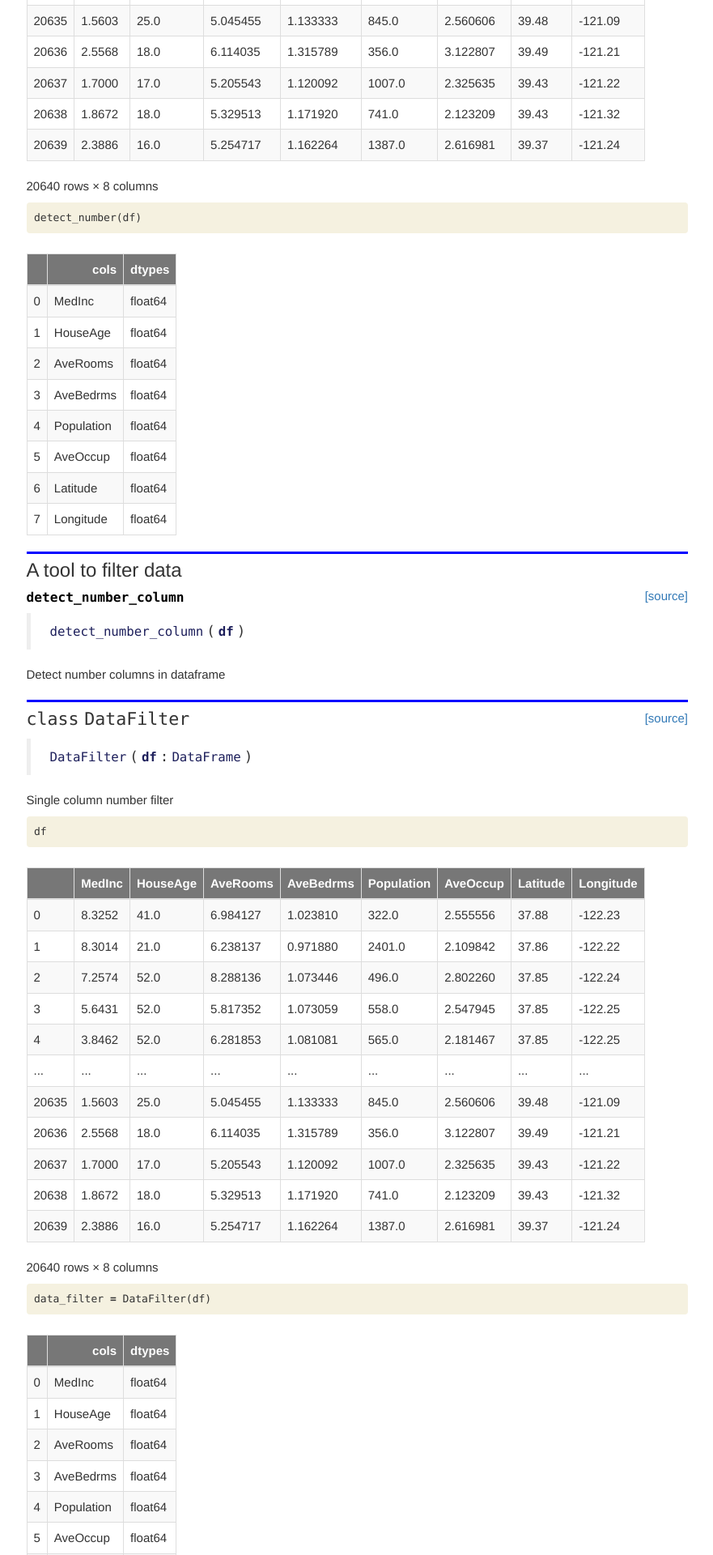
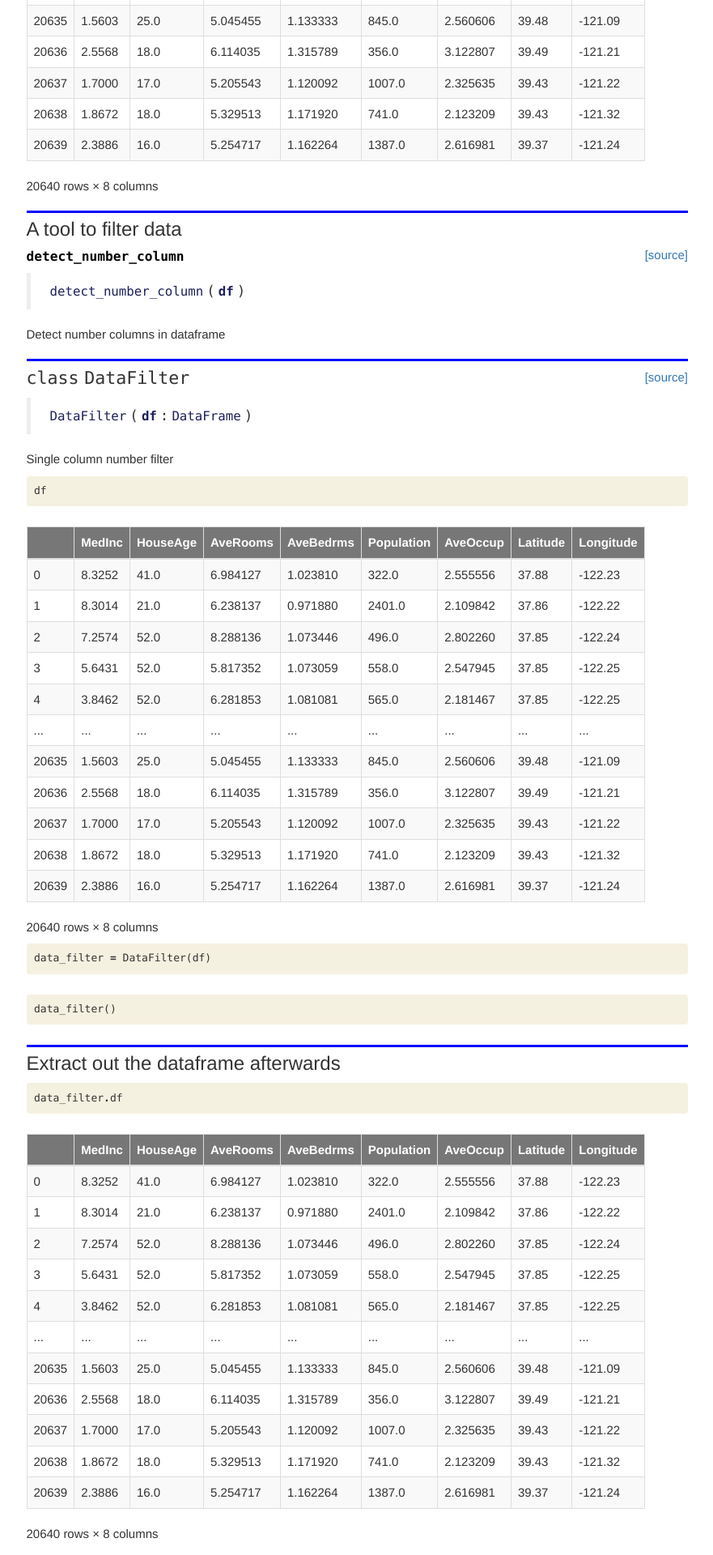
Before and after one commit to raynardj/forgebox, a Jekyll site: the page built from docs/df_filter.html, in a window 1280 px wide. Shown: the part 883-2803 px from the top of the page at 81% size, without its empty margins (345-1226 px from the left). Built offline with Jekyll 4.4.1, drawn with Linux system fonts in a browser that asks for light colours; nearby versions of some CDN libraries; comment, search, counter and statistics services are not loaded; some of the changed text lies outside the part shown.

Commit message:
🧱 df filter

```diff
--- a/docs/df_filter.html
+++ b/docs/df_filter.html
@@ -246,103 +246,6 @@
   </tbody>
 </table>
 <p>20640 rows × 8 columns</p>
-</div>
-</div>
-
-</div>
-
-</div>
-</div>
-
-</div>
-    {% endraw %}
-
-    {% raw %}
-
-<div class="cell border-box-sizing code_cell rendered">
-<div class="input">
-
-<div class="inner_cell">
-    <div class="input_area">
-<div class=" highlight hl-ipython3"><pre><span></span><span class="n">detect_number</span><span class="p">(</span><span class="n">df</span><span class="p">)</span>
-</pre></div>
-
-    </div>
-</div>
-</div>
-
-<div class="output_wrapper">
-<div class="output">
-
-<div class="output_area">
-
-
-<div class="output_html rendered_html output_subarea output_execute_result">
-<div>
-<style scoped>
-    .dataframe tbody tr th:only-of-type {
-        vertical-align: middle;
-    }
-
-    .dataframe tbody tr th {
-        vertical-align: top;
-    }
-
-    .dataframe thead th {
-        text-align: right;
-    }
-</style>
-<table border="1" class="dataframe">
-  <thead>
-    <tr style="text-align: right;">
-      <th></th>
-      <th>cols</th>
-      <th>dtypes</th>
-    </tr>
-  </thead>
-  <tbody>
-    <tr>
-      <td>0</td>
-      <td>MedInc</td>
-      <td>float64</td>
-    </tr>
-    <tr>
-      <td>1</td>
-      <td>HouseAge</td>
-      <td>float64</td>
-    </tr>
-    <tr>
-      <td>2</td>
-      <td>AveRooms</td>
-      <td>float64</td>
-    </tr>
-    <tr>
-      <td>3</td>
-      <td>AveBedrms</td>
-      <td>float64</td>
-    </tr>
-    <tr>
-      <td>4</td>
-      <td>Population</td>
-      <td>float64</td>
-    </tr>
-    <tr>
-      <td>5</td>
-      <td>AveOccup</td>
-      <td>float64</td>
-    </tr>
-    <tr>
-      <td>6</td>
-      <td>Latitude</td>
-      <td>float64</td>
-    </tr>
-    <tr>
-      <td>7</td>
-      <td>Longitude</td>
-      <td>float64</td>
-    </tr>
-  </tbody>
-</table>
 </div>
 </div>
 
@@ -616,86 +519,6 @@
 </div>
 </div>
 
-<div class="output_wrapper">
-<div class="output">
-
-<div class="output_area">
-
-
-<div class="output_html rendered_html output_subarea ">
-<div>
-<style scoped>
-    .dataframe tbody tr th:only-of-type {
-        vertical-align: middle;
-    }
-
-    .dataframe tbody tr th {
-        vertical-align: top;
-    }
-
-    .dataframe thead th {
-        text-align: right;
-    }
-</style>
-<table border="1" class="dataframe">
-  <thead>
-    <tr style="text-align: right;">
-      <th></th>
-      <th>cols</th>
-      <th>dtypes</th>
-    </tr>
-  </thead>
-  <tbody>
-    <tr>
-      <td>0</td>
-      <td>MedInc</td>
-      <td>float64</td>
-    </tr>
-    <tr>
-      <td>1</td>
-      <td>HouseAge</td>
-      <td>float64</td>
-    </tr>
-    <tr>
-      <td>2</td>
-      <td>AveRooms</td>
-      <td>float64</td>
-    </tr>
-    <tr>
-      <td>3</td>
-      <td>AveBedrms</td>
-      <td>float64</td>
-    </tr>
-    <tr>
-      <td>4</td>
-      <td>Population</td>
-      <td>float64</td>
-    </tr>
-    <tr>
-      <td>5</td>
-      <td>AveOccup</td>
-      <td>float64</td>
-    </tr>
-    <tr>
-      <td>6</td>
-      <td>Latitude</td>
-      <td>float64</td>
-    </tr>
-    <tr>
-      <td>7</td>
-      <td>Longitude</td>
-      <td>float64</td>
-    </tr>
-  </tbody>
-</table>
-</div>
-</div>
-
-</div>
-
-</div>
-</div>
-
 </div>
     {% endraw %}
 
@@ -839,63 +662,63 @@
       <td>...</td>
     </tr>
     <tr>
-      <td>9439</td>
-      <td>3.8750</td>
-      <td>31.0</td>
-      <td>4.416667</td>
-      <td>0.880952</td>
-      <td>208.0</td>
-      <td>2.476190</td>
-      <td>38.73</td>
-      <td>-122.00</td>
+      <td>20635</td>
+      <td>1.5603</td>
+      <td>25.0</td>
+      <td>5.045455</td>
+      <td>1.133333</td>
+      <td>845.0</td>
+      <td>2.560606</td>
+      <td>39.48</td>
+      <td>-121.09</td>
     </tr>
     <tr>
-      <td>9440</td>
-      <td>3.7250</td>
-      <td>21.0</td>
-      <td>6.219269</td>
-      <td>1.003322</td>
-      <td>870.0</td>
-      <td>2.890365</td>
-      <td>39.16</td>
-      <td>-121.57</td>
+      <td>20636</td>
+      <td>2.5568</td>
+      <td>18.0</td>
+      <td>6.114035</td>
+      <td>1.315789</td>
+      <td>356.0</td>
+      <td>3.122807</td>
+      <td>39.49</td>
+      <td>-121.21</td>
     </tr>
     <tr>
-      <td>9441</td>
-      <td>4.5625</td>
-      <td>40.0</td>
-      <td>4.125000</td>
-      <td>0.854167</td>
-      <td>151.0</td>
-      <td>3.145833</td>
-      <td>39.05</td>
-      <td>-121.48</td>
+      <td>20637</td>
+      <td>1.7000</td>
+      <td>17.0</td>
+      <td>5.205543</td>
+      <td>1.120092</td>
+      <td>1007.0</td>
+      <td>2.325635</td>
+      <td>39.43</td>
+      <td>-121.22</td>
     </tr>
     <tr>
-      <td>9442</td>
-      <td>4.1250</td>
-      <td>37.0</td>
-      <td>7.285714</td>
-      <td>1.214286</td>
-      <td>29.0</td>
-      <td>2.071429</td>
-      <td>39.12</td>
-      <td>-121.52</td>
+      <td>20638</td>
+      <td>1.8672</td>
+      <td>18.0</td>
+      <td>5.329513</td>
+      <td>1.171920</td>
+      <td>741.0</td>
+      <td>2.123209</td>
+      <td>39.43</td>
+      <td>-121.32</td>
     </tr>
     <tr>
-      <td>9443</td>
-      <td>3.7125</td>
-      <td>28.0</td>
-      <td>6.779070</td>
-      <td>1.148256</td>
-      <td>1041.0</td>
-      <td>3.026163</td>
-      <td>39.27</td>
-      <td>-121.56</td>
+      <td>20639</td>
+      <td>2.3886</td>
+      <td>16.0</td>
+      <td>5.254717</td>
+      <td>1.162264</td>
+      <td>1387.0</td>
+      <td>2.616981</td>
+      <td>39.37</td>
+      <td>-121.24</td>
     </tr>
   </tbody>
 </table>
-<p>9444 rows × 8 columns</p>
+<p>20640 rows × 8 columns</p>
 </div>
 </div>
 
--- a/forgebox/df_filter.py
+++ b/forgebox/df_filter.py
@@ -108,7 +108,7 @@
         @interact
         def select_field(field = list(self.df.columns)):
             # visualize histogram
-            data_filter.show_distribution(field).show()
+            self.show_distribution(field).show()
 
             # create a filter execution interactive
-            data_filter.create_filter(field)
+            self.create_filter(field)
```
Also changed, not shown: 2 other files.
